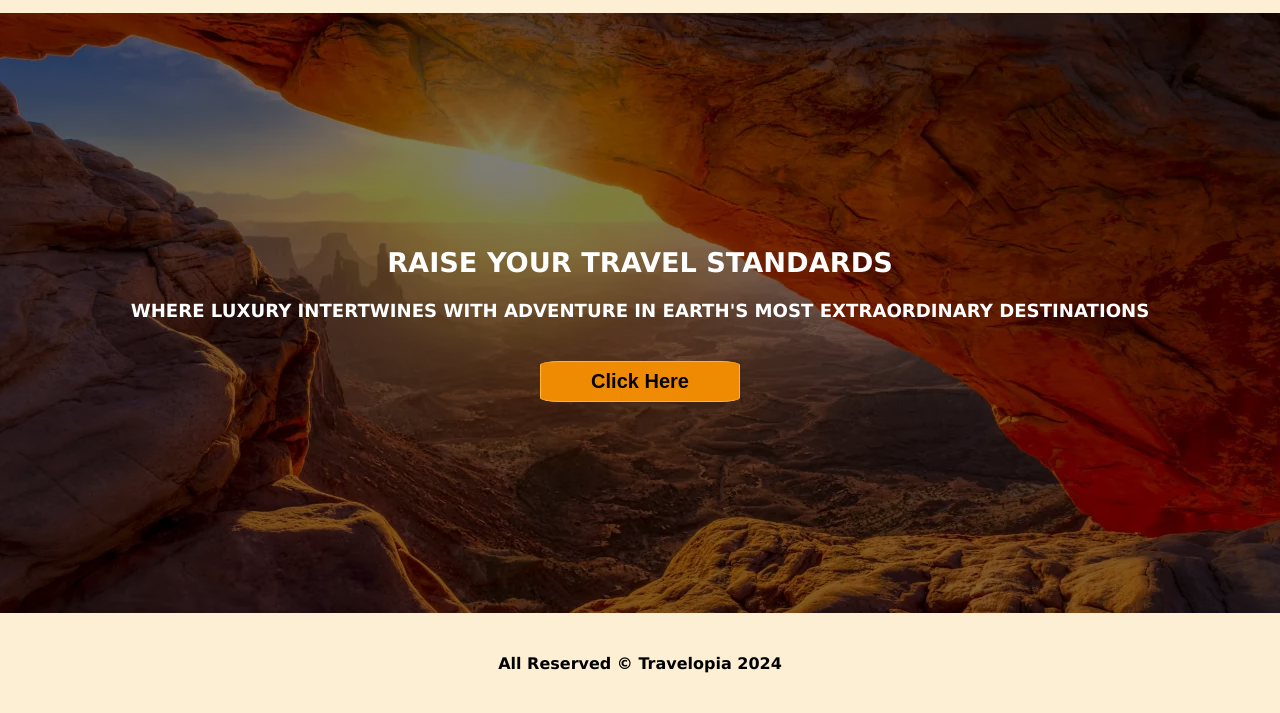
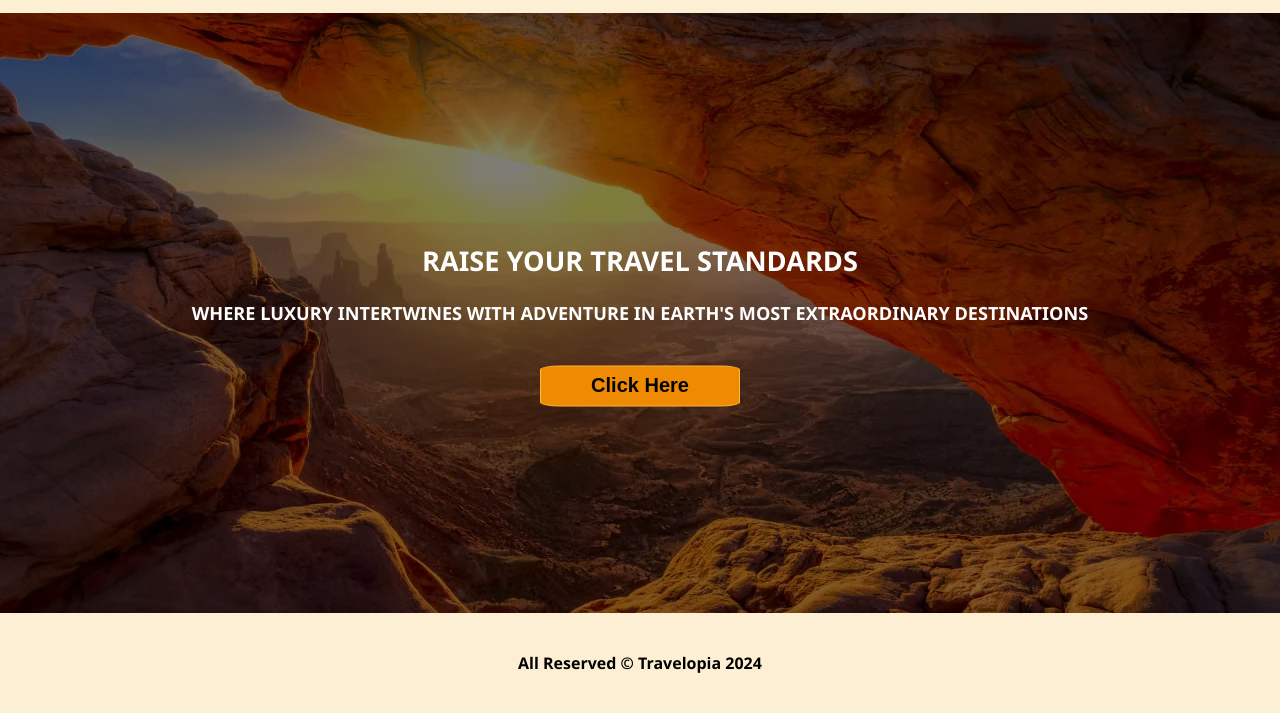
Before and after one commit to Coders6754/Travelopia, a plain HTML site: page index.html in a window 1280 px wide. Shown: the part 87-800 px from the top of the page. Drawn offline with Linux system fonts and the light colour scheme.

Commit message:
changes done

```diff
--- a/index.css
+++ b/index.css
@@ -78,8 +78,7 @@ body {
   box-sizing: border-box;
   margin: 0;
   padding: 0;
-  font-family: "Lucida Sans", "Lucida Sans Regular", "Lucida Grande",
-    "Lucida Sans Unicode", Geneva, Verdana, sans-serif;
+  font-family: "Segoe UI", Tahoma, Geneva, Verdana, sans-serif;
 }
 
 ul {
```
